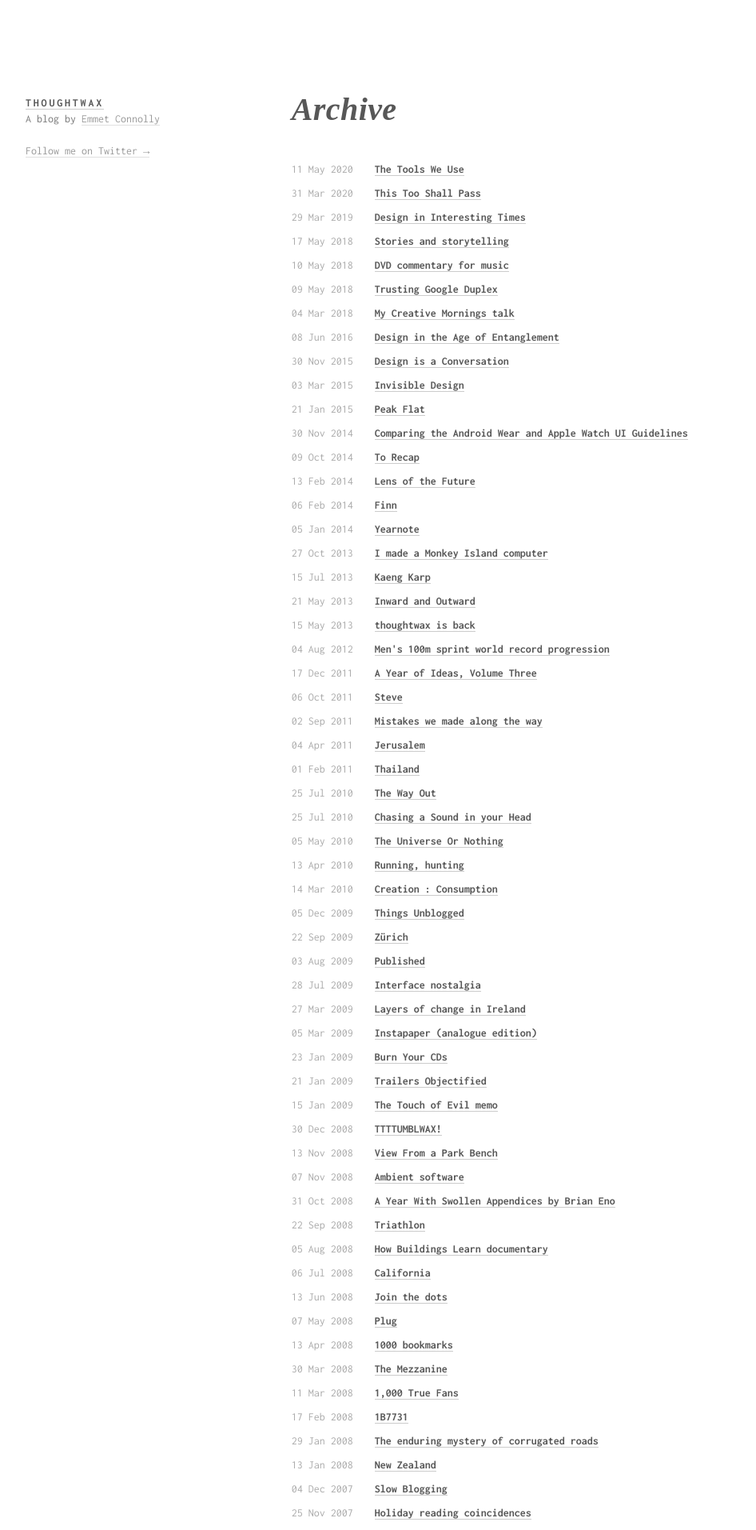
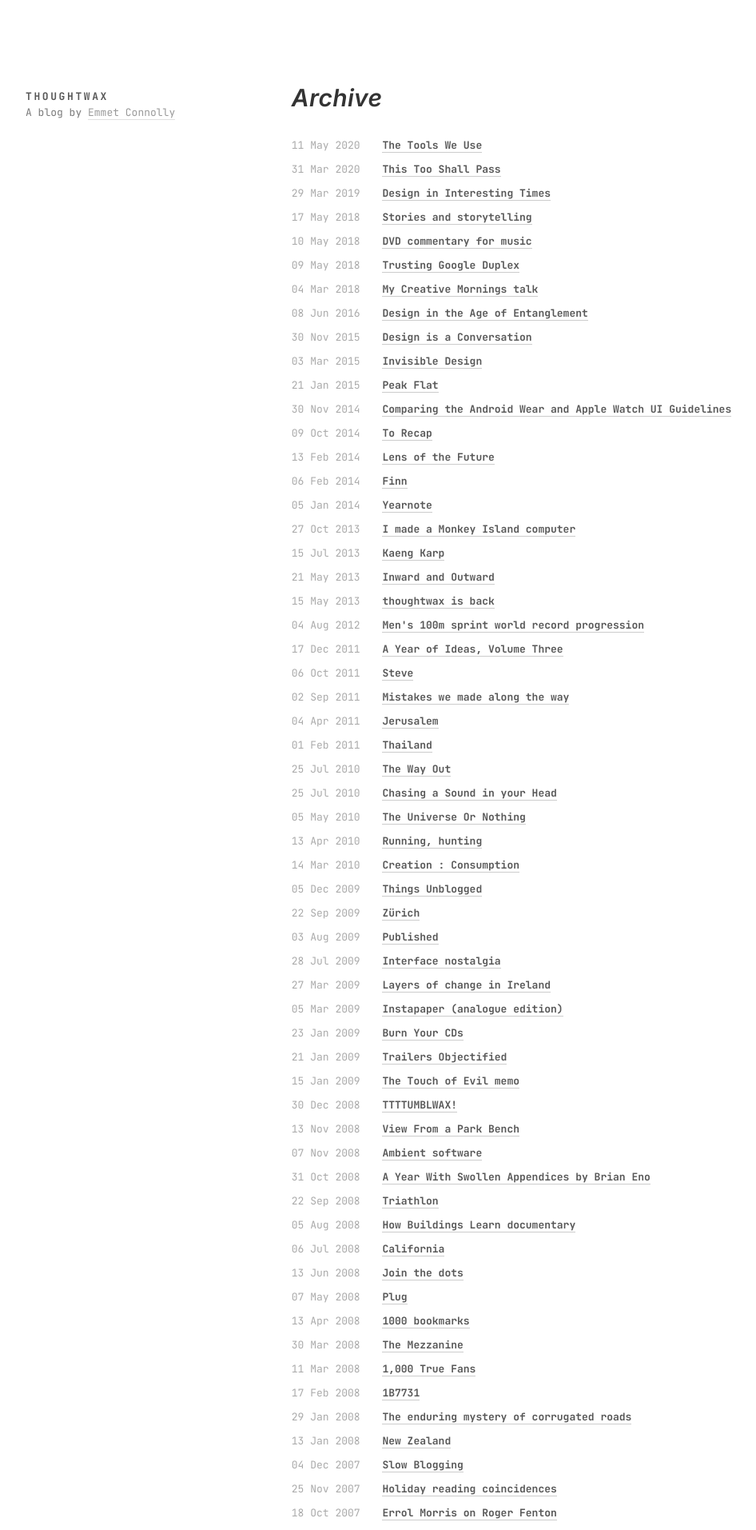
Before and after one commit to thoughtwax/thoughtwax.github.io, a Jekyll site: the page built from archive.html, in a window 1280 px wide. Shown: the top 1913 px of the page at 80% size, without its empty margins (128-1074 px from the left). Built offline with Jekyll 4.4.1, drawn with Linux system fonts in a browser that asks for light colours; some web fonts are replaced.

Commit message:
Updated main font pairing to Inter + Jetbrains

```diff
--- a/_layouts/default.html
+++ b/_layouts/default.html
@@ -9,8 +9,12 @@
 
   <meta name="viewport" content="width=device-width, initial-scale=1">
 
+  <link rel="preconnect" href="https://fonts.googleapis.com">
+  <link rel="preconnect" href="https://fonts.gstatic.com" crossorigin>
+
   <link href='http://fonts.googleapis.com/css?family=Playfair+Display:700italic' rel='stylesheet' type='text/css'>
   <link href='http://fonts.googleapis.com/css?family=Inconsolata:400,700' rel='stylesheet' type='text/css'>
+  <link href="https://fonts.googleapis.com/css2?family=Inter:ital,opsz,wght@0,14..32,100..900;1,14..32,100..900&family=JetBrains+Mono:wght@100..800&display=swap" rel="stylesheet">
 
   <link rel="stylesheet" href="/css/normalize.css">
   <link rel="stylesheet" href="/css/skeleton.css">
@@ -28,7 +32,7 @@
         <h1><a href="/">Thoughtwax</a></h1>
         <div class="intro">
           A blog by <a href="http://emmetconnolly.com">Emmet Connolly</a>
-          <br /><br /><a href="http://twitter.com/thoughtwax">Follow me on Twitter &rarr;</a>
+          <!--<br /><br /><a href="http://twitter.com/thoughtwax">Follow me on Twitter &rarr;</a>-->
         </div>
       </div>
       </div>
--- a/css/main.css
+++ b/css/main.css
@@ -1,4 +1,4 @@
-body { font: 14px/20px 'Inconsolata', 'Courier New', monospace; margin: 0; }
+body { font: 13px/20px 'JetBrains Mono', 'Inconsolata', 'Courier New', monospace; margin: 0; }
 
 .container {margin: 8em auto 2em;}
 .intro { opacity: 0.6; }
@@ -14,15 +14,16 @@ body { font: 14px/20px 'Inconsolata', 'Courier New', monospace; margin: 0; }
 }
 */
 
-h1 { font: 14px/20px 'Inconsolata', 'Courier New', monospace; margin: 0; letter-spacing: 0.2em; text-transform: uppercase; }
-h2 { font: italic bold 40px 'Playfair Display', serif; color: #575757; letter-spacing: 0.01em; margin: 0 0 1em 0; line-height: 1.25em; }
-h2 a, h2 a { color: #333; text-decoration: none; border-bottom: 0;}
+h1 { font: 13px/20px 'JetBrains Mono', 'Inconsolata', 'Courier New', monospace; margin: 0; letter-spacing: 0.2em; text-transform: uppercase; }
+h2 { font: italic 30px 'Inter', serif; color: #333; letter-spacing: 0.01em; margin: 0 0 1em 0; line-height: 1.25em; font-weight: 600; }
+h1 a { text-decoration: none; border: none; }
+h2 a, h2 a { color: #333; text-decoration: none; border-bottom: 0; font-weight: 600; }
 
-p { font: 14px/20px 'Inconsolata', 'Courier New', monospace; color: #575757; }
+p { font: 13px/20px 'JetBrains Mono', 'Inconsolata', 'Courier New', monospace; color: #575757; }
 a { font-weight: bold; color: #575757; text-decoration: none; border-bottom: 1px solid #ccc; }
 a:hover { color: #0FA0CE; border-color: #0FA0CE; }
 
-p.meta { margin-bottom: 8em; }
+p.meta { margin-bottom: 8em; font-size: 11px; }
 
 p.subhead {text-align: center; margin-bottom: 50px; opacity: 0.6; }
 p.metadata { font-style: italic; opacity: 0.6; }
```
Also changed, not shown: index.html (+1 -10 lines).
